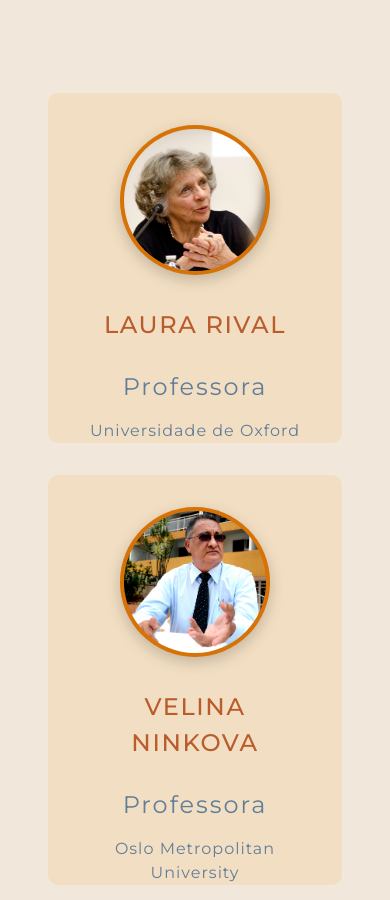
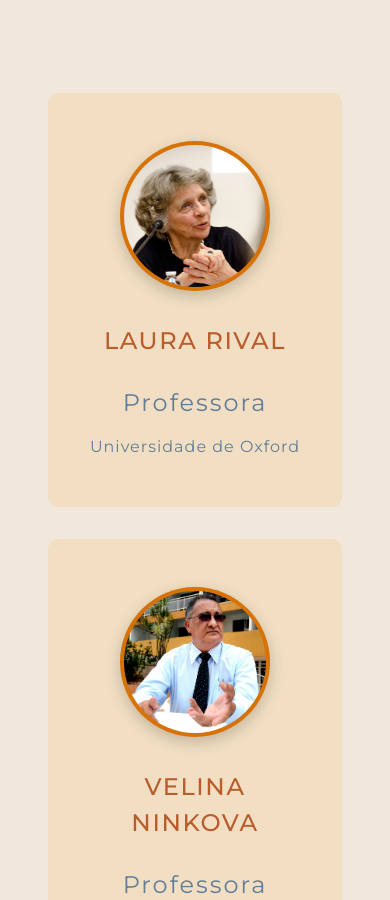
Before and after one commit to rlazani/oficina, a plain HTML site: page index.html in a window 390 px wide. Shown: the part 1698-2598 px from the top of the page. Drawn offline with Linux system fonts and the light colour scheme.

Commit message:
ajuste slide / css

```diff
--- a/styles.css
+++ b/styles.css
@@ -481,14 +481,12 @@ h4 {
 
 @media screen and (max-width: 1500px) {
   .slide {
-    padding: 2rem 2rem 0 2rem;
     margin: 1rem;
     width: 30%;
   }
 }
 @media screen and (max-width: 1200px) {
   .slide {
-    padding: 2rem 2rem 0 2rem;
     margin: 1rem;
     width: 40%;
   }
@@ -506,7 +504,6 @@ h4 {
     font-size: 3.5rem;
   }
   .slide {
-    padding: 2rem 2rem 0 2rem;
     margin: 1rem;
     width: 100%;
   }
```
